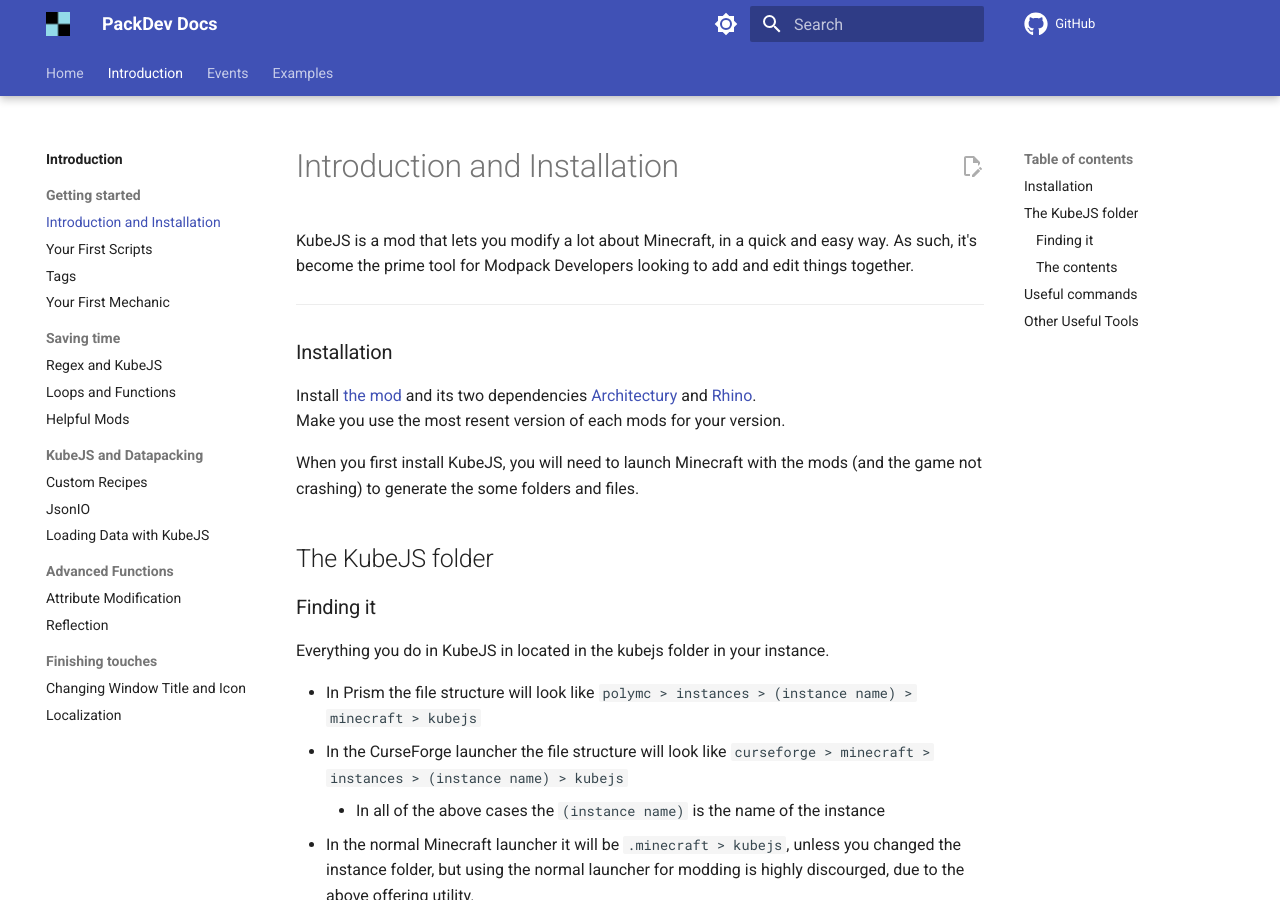
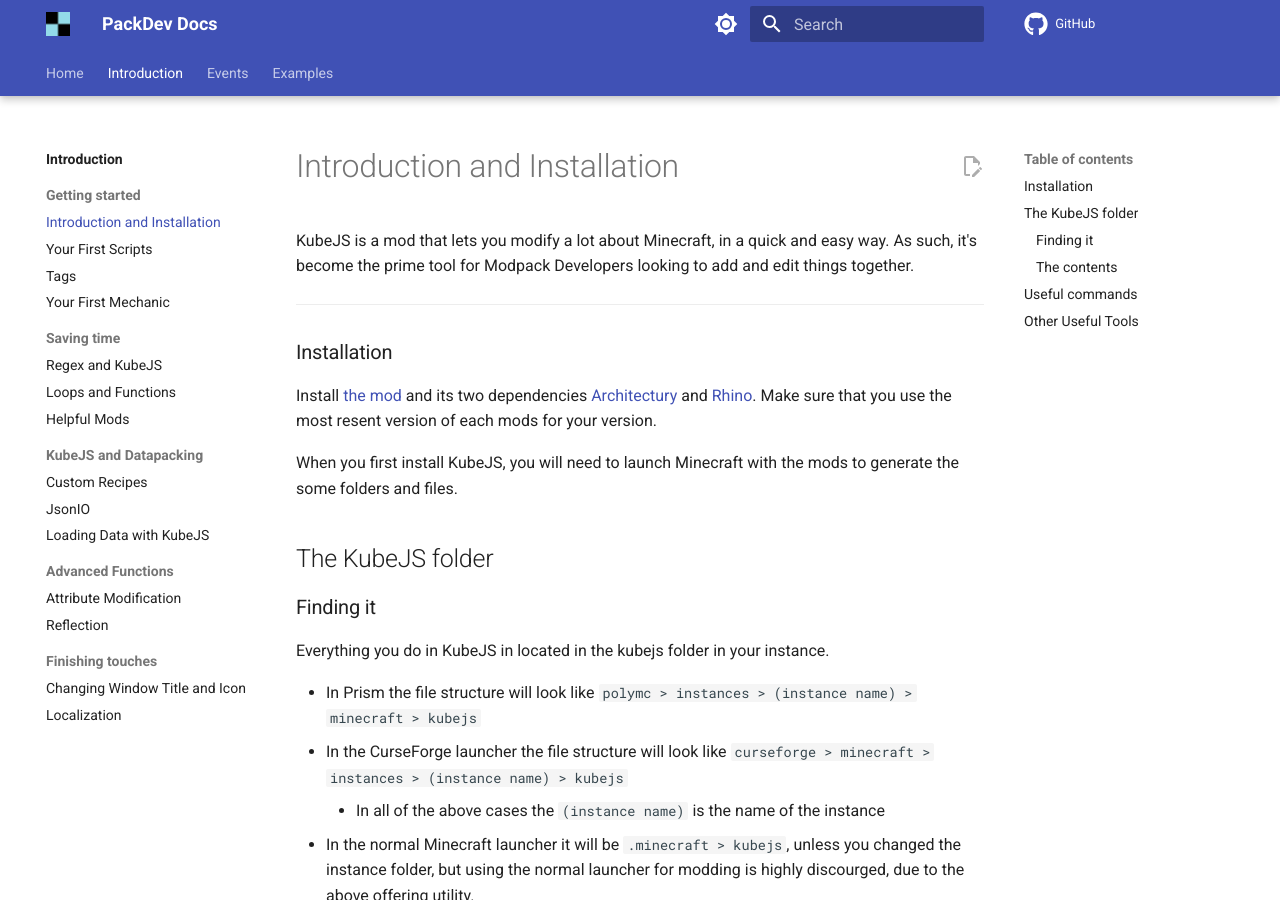
Before and after one commit to ThePansmith/docs, an MkDocs documentation site: the page built from docs/introduction/getting-started/installing.md, in a window 1280 px wide and 900 px high. Built offline with MkDocs 1.6.1 and Material for MkDocs 9.7.7, drawn with Linux system fonts in a browser that asks for light colours; comment, search, counter and statistics services are not loaded.

Commit message:
Update installing.md

```diff
--- a/docs/introduction/getting-started/installing.md
+++ b/docs/introduction/getting-started/installing.md
@@ -8,10 +8,9 @@
 
 ### Installation
 
-Install [the mod](https://www.curseforge.com/minecraft/mc-mods/kubejs) and its two dependencies [Architectury](https://www.curseforge.com/minecraft/mc-mods/architectury-api) and [Rhino](https://www.curseforge.com/minecraft/mc-mods/rhino).
-Make you use the most resent version of each mods for your version.
+Install [the mod](https://www.curseforge.com/minecraft/mc-mods/kubejs) and its two dependencies [Architectury](https://www.curseforge.com/minecraft/mc-mods/architectury-api) and [Rhino](https://www.curseforge.com/minecraft/mc-mods/rhino). Make sure that you use the most resent version of each mods for your version.
 
-When you first install KubeJS, you will need to launch Minecraft with the mods (and the game not crashing) to generate the some folders and files.
+When you first install KubeJS, you will need to launch Minecraft with the mods to generate the some folders and files.
 
 ## The KubeJS folder
 
```
